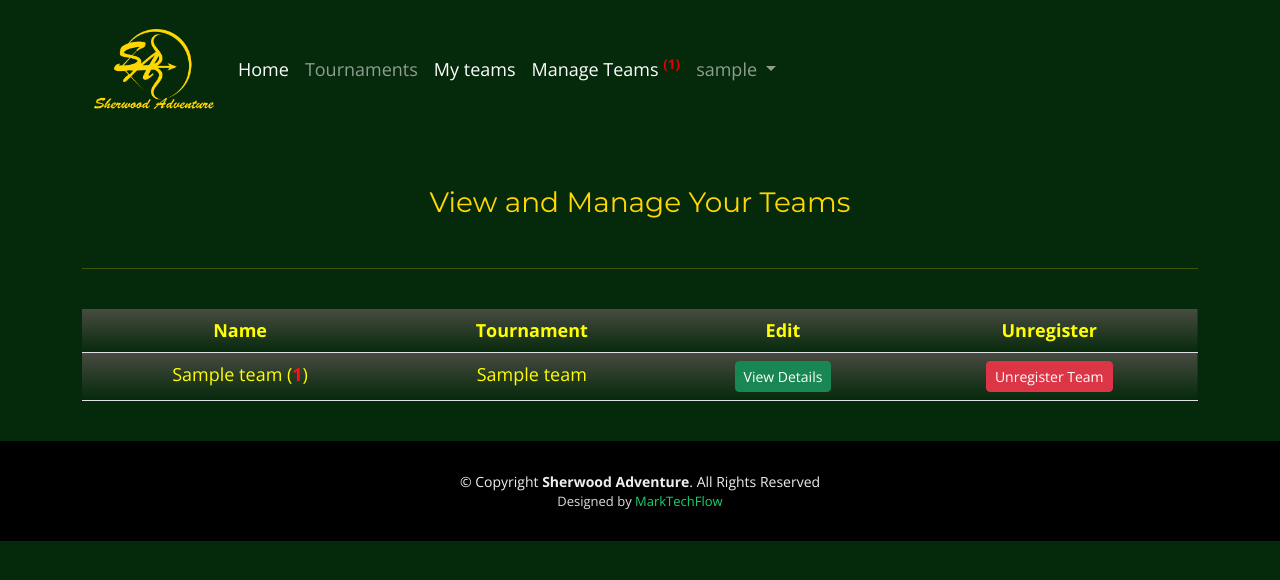
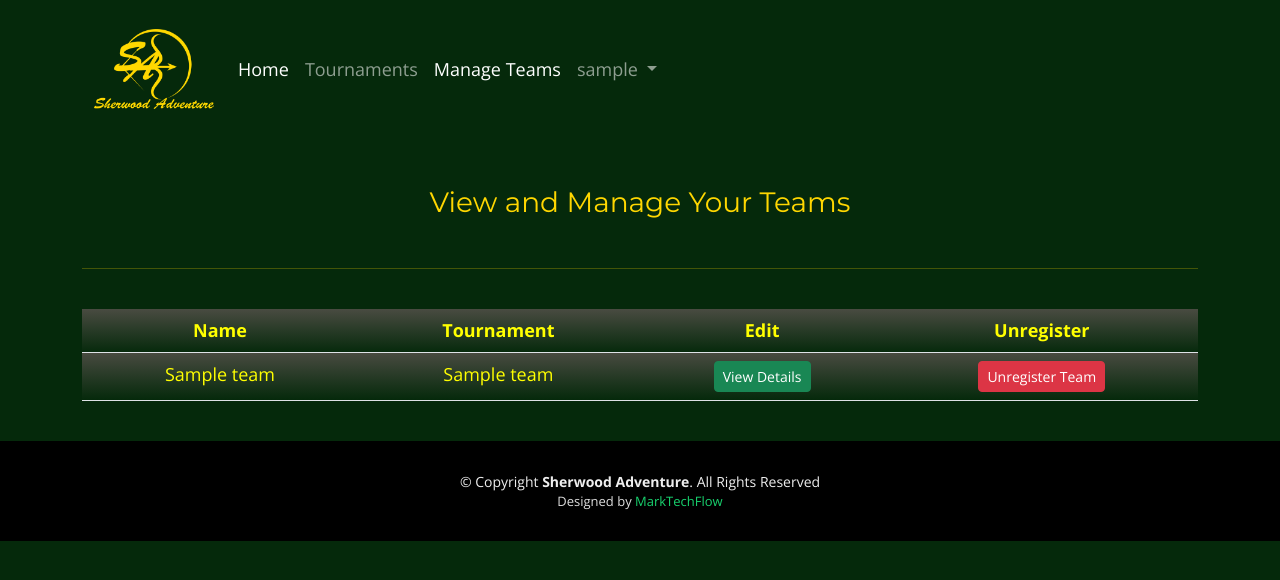
Before and after one commit to jeffveg/sherwood_signup, a Django app: page /manage-teams/ in a window 1280 px wide. Shown: the top 580 px of the page. Run offline with Django 4.2, Linux system fonts and the light colour scheme; a user stored in the database is signed in; tables that the repository leaves empty hold one stand-in row (values such as "Sample post").

Commit message:
Removed request to join a team

```diff
--- a/authentication/templates/authentication/home.html
+++ b/authentication/templates/authentication/home.html
@@ -18,7 +18,9 @@
       <p class="lead text-body-secondary">Welcome to Sherwood Adventure. Find your next challenge!
         Explore our ongoing tournaments and discover exciting competitions to join.</p>
       <p>
+        <!-- Remove the My Team link
         <a href="{% url 'my_teams' %}" class="btn btn-success my-2">My teams</a>
+      -->
         <a href="{% url 'manage_teams' %}" class="btn btn-secondary my-2">Manage Teams</a>
       </p>
     </div>
--- a/authentication/templates/authentication/manage_teams.html
+++ b/authentication/templates/authentication/manage_teams.html
@@ -22,7 +22,10 @@
             <tbody>
             {% for team in captained_teams %}
               <tr class="green-card-body">
-                <td>{{team.name}} (<span style="color: rgb(255, 18, 18); font-weight: bolder">{{ team.membership_requests.count }}</span>)</td>
+                <!-- Remove Request couneter
+                 <td>{{team.name}} (<span style="color: rgb(255, 18, 18); font-weight: bolder">{{ team.membership_requests.count }}<
+                 -->
+                <td>{{team.name}}</td>
                 <td>{{team.tournament_name}}</td>
                 <td><a href="{% url 'team_detail' team.id %}"><button type="button" class="btn btn-success btn-sm">View Details</button></a></td>
                 <td><a href="{% url 'deregister_team' team.id %}"><button type="button" class="btn btn-danger btn-sm">Unregister Team</button></a></td>
--- a/authentication/templates/authentication/my_teams.html
+++ b/authentication/templates/authentication/my_teams.html
@@ -4,7 +4,7 @@
 <div class="container">
   <h3 class="display-8 text-center my-5">View Your Teams</h3>
     <hr>
-
+    <!--  Removed the pending requests
     <table class="table table-responsive table-bordered caption-top" id="team_list">
       <caption class="text-center" style="color: yellow;">Pending requests</caption>
         <thead>
@@ -26,6 +26,7 @@
           {% endfor %}
         </tbody>
       </table>
+      -->
       <hr class="hr hr-blurry" />
       <table class="table table-responsive table-bordered caption-top" id="team_list">
         <caption class="text-center" style="color: yellow;">Joined Teams</caption>
--- a/authentication/templates/authentication/tournament_detail.html
+++ b/authentication/templates/authentication/tournament_detail.html
@@ -44,7 +44,7 @@
           </ul>
         </div>
         {% endif %}
-
+<!-- Remove signup for other team
     {% if registered_teams %}
       <div class="col-md-5 mt-4">
         {% if not empty_slots %}
@@ -72,6 +72,7 @@
         </ul>
       </div>
       {% endif %}
+-->
     </div>
   </div>
 </section>
--- a/authentication/templates/base.html
+++ b/authentication/templates/base.html
@@ -49,8 +49,12 @@
                 <a class="nav-link" href="/">Tournaments</a>
               </li>
               {% if request.user.is_authenticated %}
-                <li><a href="{% url 'my_teams' %}" class="nav-link px-2 text-white text-sm-start">My teams</a></li>
+                <!-- Remove the My Team link
+                 <li><a href="{% url 'my_teams' %}" class="nav-link px-2 text-white text-sm-start">My teams</a></li>
+                Remove the request counter
                 <li><a href="{% url 'manage_teams' %}" class="nav-link px-2 text-white text-sm-start">Manage Teams <sup style="color: rgb(228, 0, 0); font-weight:bolder">({% membership_requests_count %})</sup></a></li>
+                -->
+                <li><a href="{% url 'manage_teams' %}" class="nav-link px-2 text-white text-sm-start">Manage Teams</a></li>
               {% endif %}
 
 
```
Also changed, not shown: authentication/templates/authentication/team_detail.html (+6 -6 lines).
